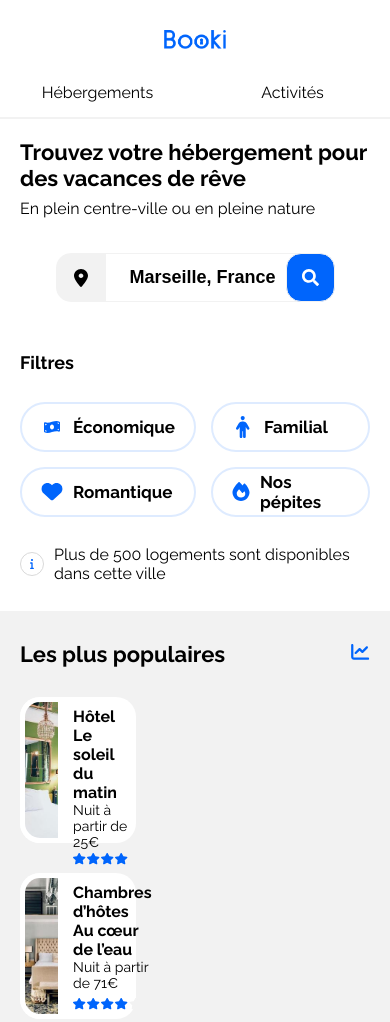
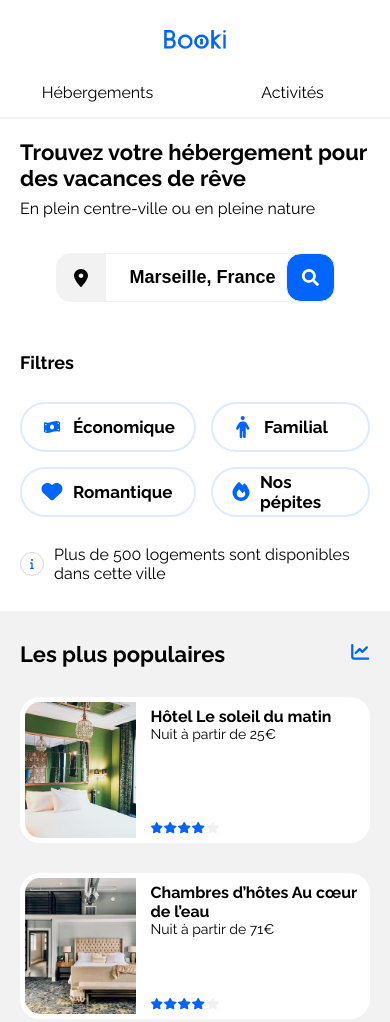
Before and after one commit to LeoPoettii/openclassrooms_projet2_leopoetti, a plain HTML site: page index.html in a window 390 px wide. Shown: the top 1022 px of the page. Drawn offline with Linux system fonts and the light colour scheme.

Commit message:
Version finale avec correction bug

```diff
--- a/css/style.css
+++ b/css/style.css
@@ -555,6 +555,10 @@ footer {
         flex-direction: column;
     }
 
+    .box_tablette {
+        width: 100%;
+    }
+
     .img_sponsored{
         width: 33%;
     }
```
